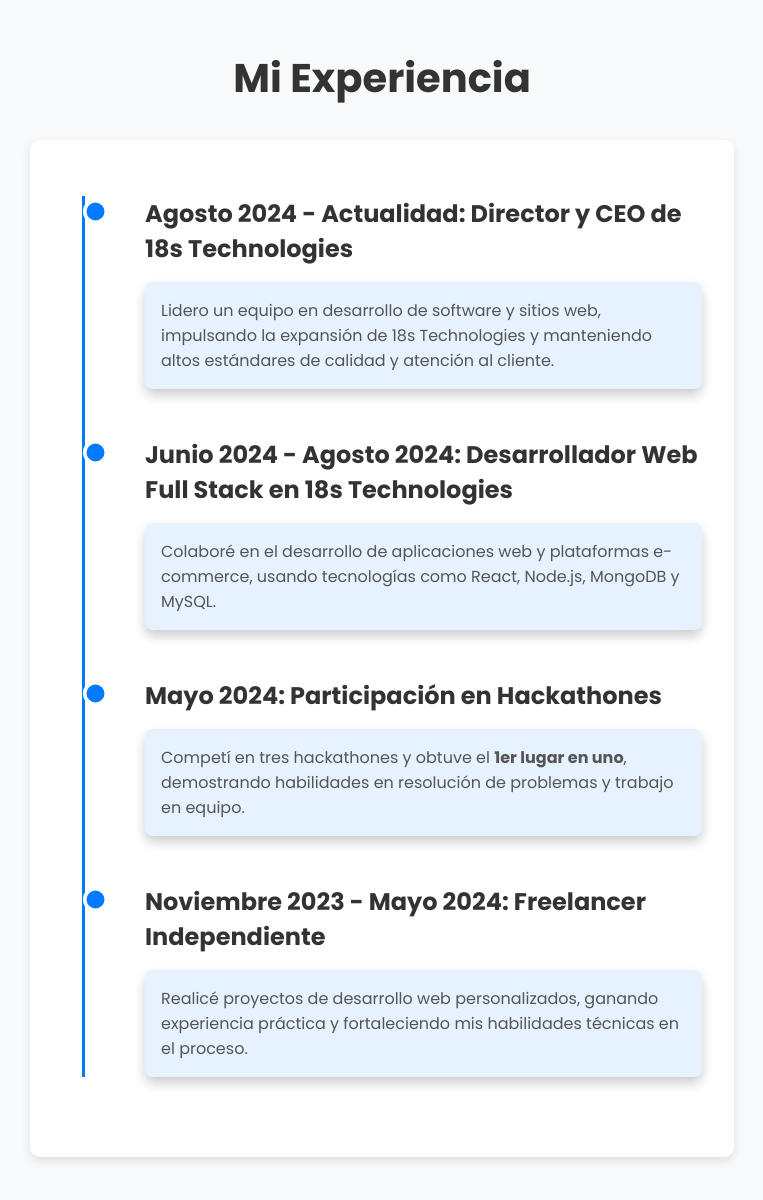
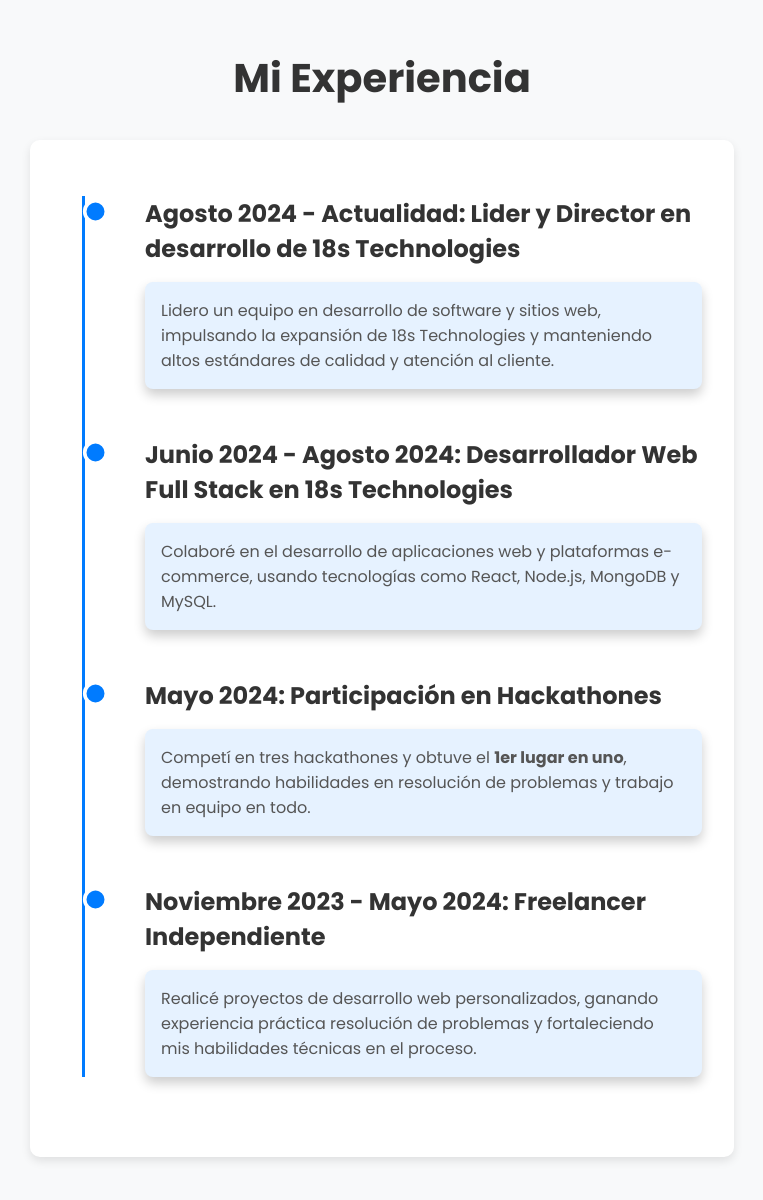
Before and after one commit to Manuel-Dev-hub/portafolio, a React (Create React App) app: page / in a window 1280 px wide. Shown: the part 2111-3311 px from the top of the page, without its empty margins (258-1021 px from the left). Built offline with nearby package versions, Linux system fonts and the light colour scheme.

Commit message:
Actualizacion de informacion

```diff
--- a/src/components/Experience.js
+++ b/src/components/Experience.js
@@ -23,7 +23,7 @@ const Experience = () => {
       <div className="experience-content">
         <div className="timeline">
           <div className="experience-item">
-            <h3>Agosto 2024 - Actualidad: Director y CEO de 18s Technologies</h3>
+            <h3>Agosto 2024 - Actualidad: Lider y Director en desarrollo de 18s Technologies</h3>
             <p>
               Lidero un equipo en desarrollo de software y sitios web, impulsando la expansión de 18s Technologies y manteniendo altos estándares de calidad y atención al cliente.
             </p>
@@ -37,13 +37,13 @@ const Experience = () => {
           <div className="experience-item">
             <h3>Mayo 2024: Participación en Hackathones</h3>
             <p>
-              Competí en tres hackathones y obtuve el <strong>1er lugar en uno</strong>, demostrando habilidades en resolución de problemas y trabajo en equipo.
+              Competí en tres hackathones y obtuve el <strong>1er lugar en uno</strong>, demostrando habilidades en resolución de problemas y trabajo en equipo en todo.
             </p>
           </div>
           <div className="experience-item">
             <h3>Noviembre 2023 - Mayo 2024: Freelancer Independiente</h3>
             <p>
-              Realicé proyectos de desarrollo web personalizados, ganando experiencia práctica y fortaleciendo mis habilidades técnicas en el proceso.
+              Realicé proyectos de desarrollo web personalizados, ganando experiencia práctica resolución de problemas y fortaleciendo mis habilidades técnicas en el proceso.
             </p>
           </div>
         </div>
```
